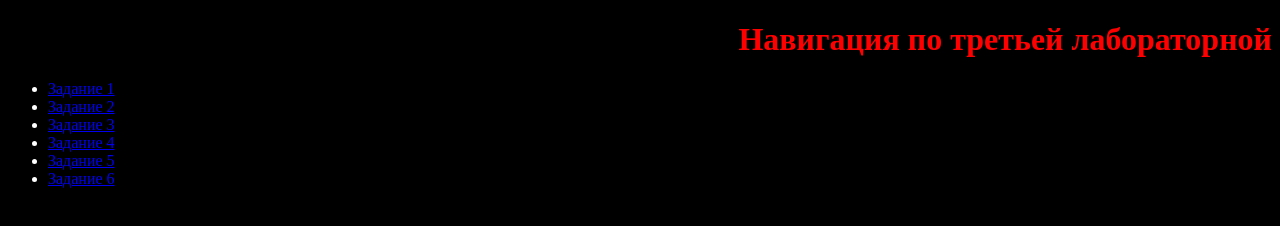
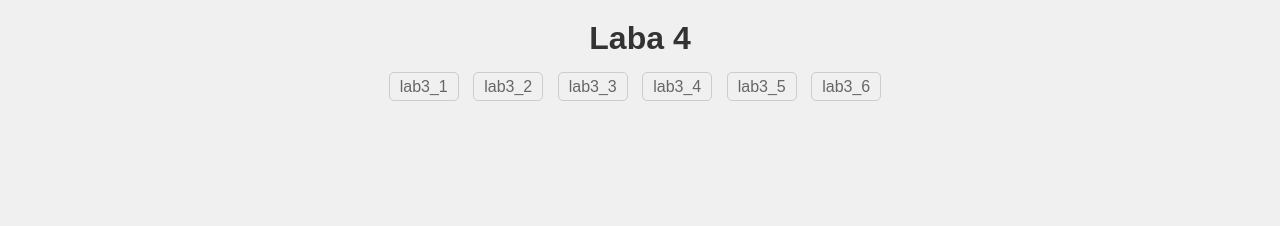
Before and after one commit to tarapun30ka/tarapun30ka.github.io, a plain HTML site: page lab3/lab3_fin.html in a window 1280 px wide. Drawn offline with Linux system fonts and the light colour scheme.

Commit message:
Update lab3_fin.html

```diff
--- a/lab3/lab3_fin.html
+++ b/lab3/lab3_fin.html
@@ -1,24 +1,59 @@
 <!DOCTYPE html>
 <html lang="ru">
+<head>
+    <meta charset="UTF-8">
+    <meta name="viewport" content="width=device-width, initial-scale=1.0">
+    <title>Laba 4</title>
+    <style>
+        body {
+            font-family: Arial, sans-serif;
+            margin: 0;
+            padding: 0;
+            background-color: #f0f0f0;
+            color: #333;
+        }
 
-<head>
-  <meta charset="UTF-8">
-  <title>Навигация по третьей лабораторной</title>
-  <link rel="stylesheet" href="../style.css">
+        h1 {
+            text-align: center;
+            margin-top: 20px;
+        }
+
+        nav ul {
+            list-style-type: none;
+            padding: 0;
+            text-align: center;
+        }
+
+        nav ul li {
+            display: inline;
+            margin-right: 10px;
+        }
+
+        nav ul li a {
+            text-decoration: none;
+            color: #666;
+            padding: 5px 10px;
+            border: 1px solid #ccc;
+            border-radius: 5px;
+        }
+
+        nav ul li a:hover {
+            background-color: #ccc;
+            color: #000;
+        }
+    </style>
 </head>
-
 <body>
-  <h1>Навигация по третьей лабораторной</h1>
-  <nav>
-    <ul>
-      <li><a href="lab3_1.html">Задание 1</a></li>
-      <li><a href="lab3_2.html">Задание 2</a></li>
-      <li><a href="lab3_3.html">Задание 3</a></li>
-      <li><a href="lab3_4.html">Задание 4</a></li>
-      <li><a href="lab3_5.html">Задание 5</a></li>
-      <li><a href="lab3_6.html">Задание 6</a></li>
-    </ul>
-  </nav>
+    <h1>Laba 4</h1>
+    <nav>
+        <ul>
+            <li><a href="lab3_1.html" target="_blank">lab3_1</a></li>
+            <li><a href="lab3_2.html" target="_blank">lab3_2</a></li>
+            <li><a href="lab3_3.html" target="_blank">lab3_3</a></li>
+            <li><a href="lab3_4.html" target="_blank">lab3_4</a></li>
+          <li><a href="lab3_5.html" target="_blank">lab3_5</a></li>
+          <li><a href="lab3_6.html" target="_blank">lab3_6</a></li>
+        </ul>
+    </nav>
 </body>
-
 </html>
```
